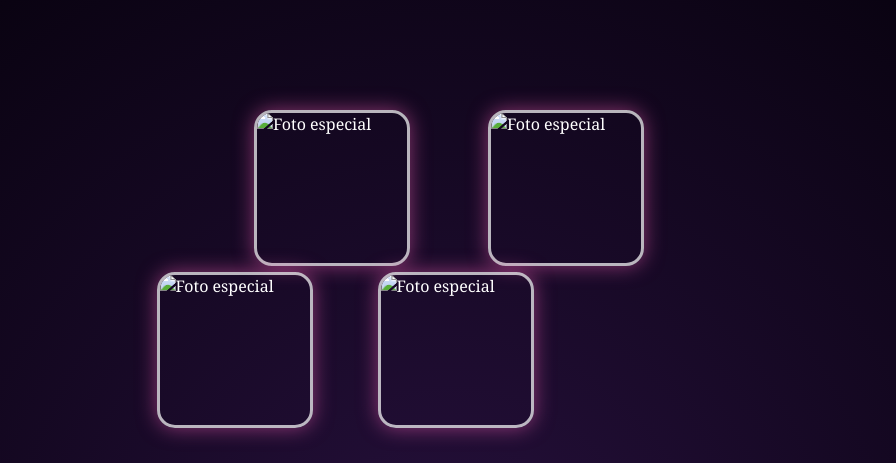
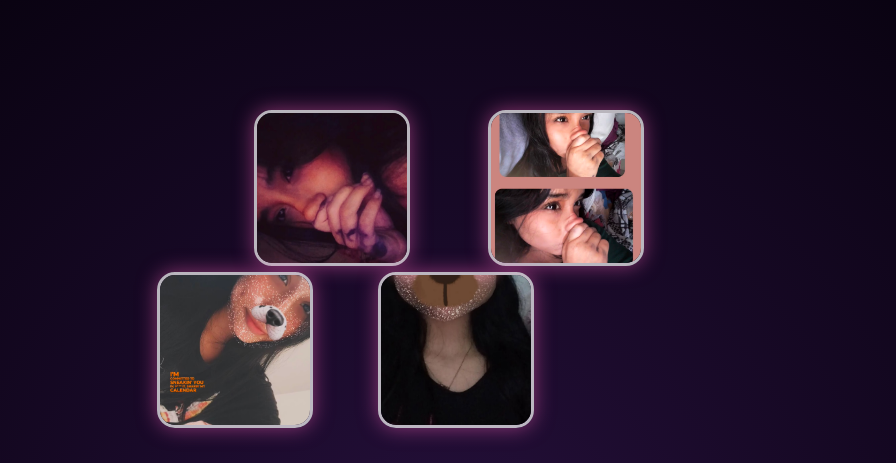
Before and after one commit to theabrahambenjamin/PARA_PEQUE, a website: page index.html in a window 1280 px wide. Both pictures are taken after a click on the button "Iniciar nuestra historia ✨". Shown: the part 337-800 px from the top of the page, without its empty margins (191-1087 px from the left). Drawn offline with Linux system fonts and the light colour scheme.

Commit message:
Update index.html

```diff
--- a/index.html
+++ b/index.html
@@ -69,7 +69,7 @@
             data-titulo="Mi niña 🤍"
             data-mensaje="Aquí puedes escribir el mensaje que quieras dedicarle."
           >
-            <img src="./fotos/foto1.jpeg" alt="Foto especial" />
+            <img src="foto1.jpeg" alt="Foto especial" />
           </div>
 
           <!-- FOTO 2 -->
@@ -79,7 +79,7 @@
             data-titulo="Esa sonrisa 😊"
             data-mensaje="Aquí puedes escribir algo bonito sobre su sonrisa."
           >
-            <img src="./fotos/foto2.jpeg" alt="Foto especial" />
+            <img src="foto2.jpeg" alt="Foto especial" />
           </div>
 
           <!-- FOTO 3 -->
@@ -89,7 +89,7 @@
             data-titulo="La más bonita ✨"
             data-mensaje="Aquí puedes escribir un mensaje especial para ella."
           >
-            <img src="./fotos/foto3.jpeg" alt="Foto especial" />
+            <img src="foto3.jpeg" alt="Foto especial" />
           </div>
 
           <!-- FOTO 4 -->
@@ -99,7 +99,7 @@
             data-titulo="Tus ojitos 🤍"
             data-mensaje="Aquí puedes escribir algo bonito sobre sus ojitos."
           >
-            <img src="./fotos/foto4.jpeg" alt="Foto especial" />
+            <img src="foto4.jpeg" alt="Foto especial" />
           </div>
         </div>
 
```
